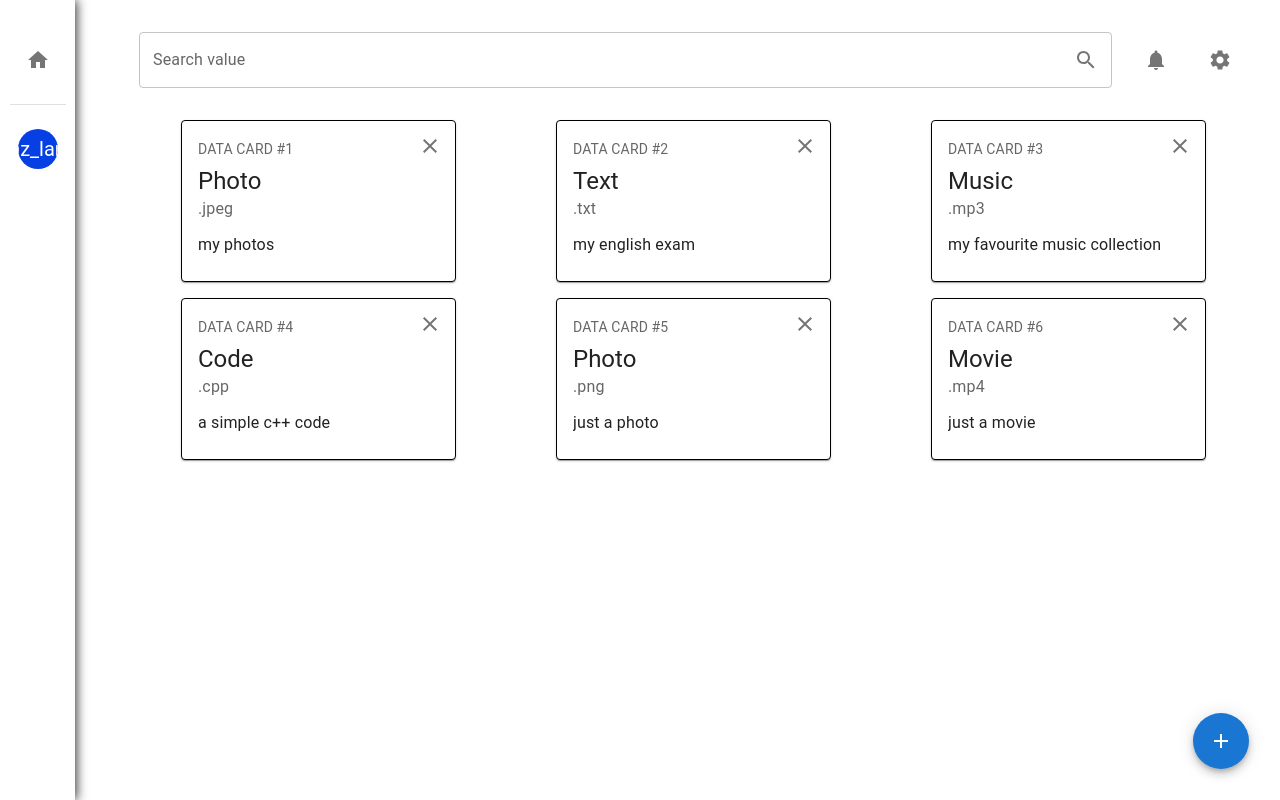
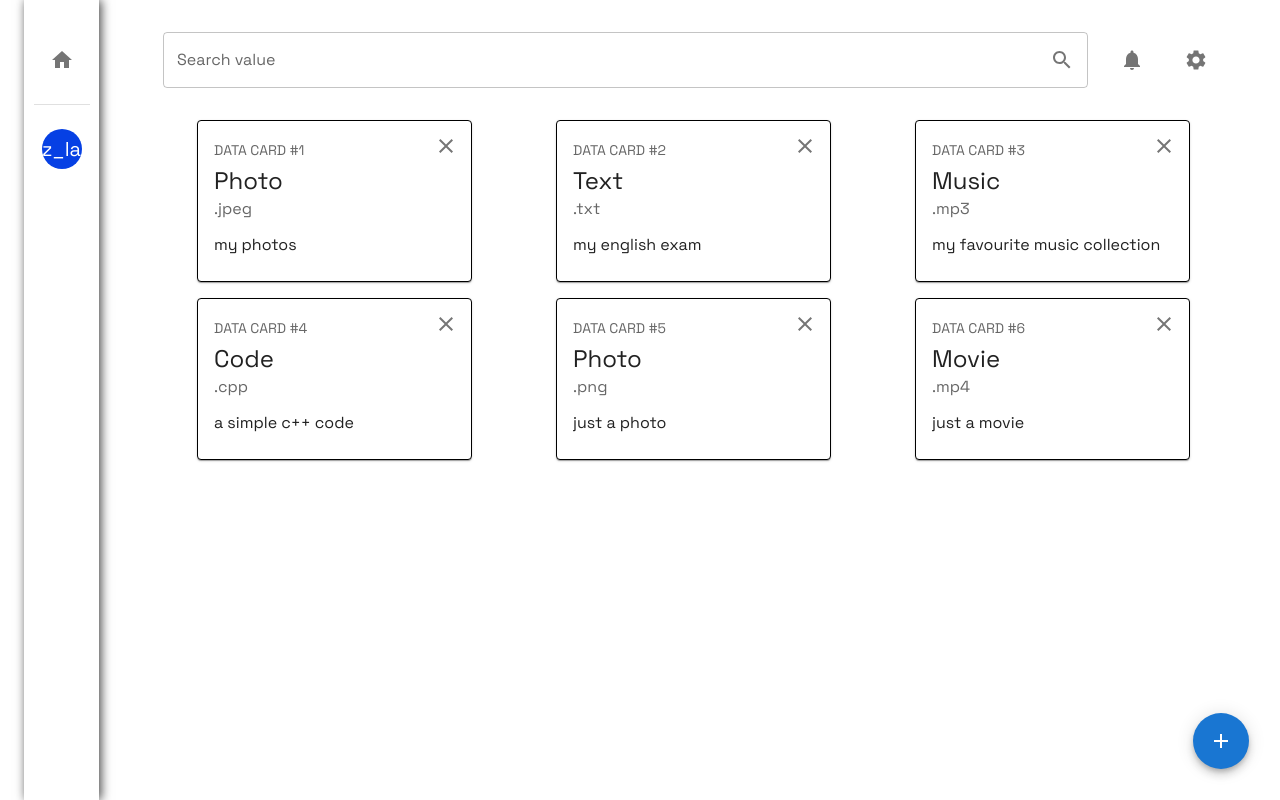
Before and after one commit to CoolfireOD/memora-demo, a React (Vite) app: page / in a window 1280 px wide. Built offline with nearby package versions, Linux system fonts and the light colour scheme; data requests are answered from the project's data file.

Commit message:
feat: add app container and custom font

```diff
--- a/index.html
+++ b/index.html
@@ -5,6 +5,10 @@
     <link rel="icon" type="image/svg+xml" href="/vite.svg" />
     <meta name="viewport" content="width=device-width, initial-scale=1.0" />
     <title>Memora</title>
+    <link rel="preconnect" href="https://fonts.googleapis.com">
+    <link rel="preconnect" href="https://fonts.gstatic.com" crossorigin>
+    <link href="https://fonts.googleapis.com/css2?family=Space+Grotesk:wght@300;400;500;600;700&display=swap"
+      rel="stylesheet">
   </head>
   <body>
     <div id="root"></div>
--- a/src/App.tsx
+++ b/src/App.tsx
@@ -20,11 +20,18 @@
                     palette: {
                         mode,
                     },
+                    typography: {
+                        fontFamily: ['"Space Grotesk"', '"sans-serif"'].join(
+                            ","
+                        ),
+                    },
                 })}
             >
                 <CssBaseline />
                 <NotificationsProvider>
-                    <RouterProvider router={router} />
+                    <AppContainer>
+                        <RouterProvider router={router} />
+                    </AppContainer>
                 </NotificationsProvider>
             </ThemeProvider>
             <ReactQueryDevtools initialIsOpen={false} />
```
